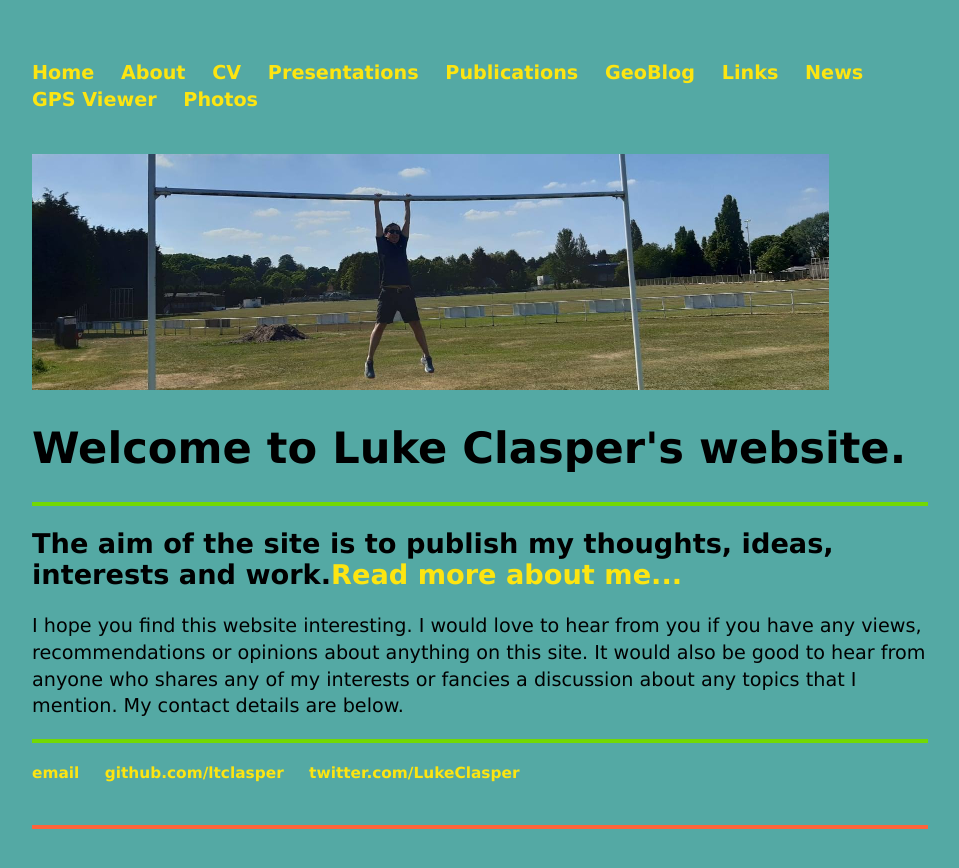
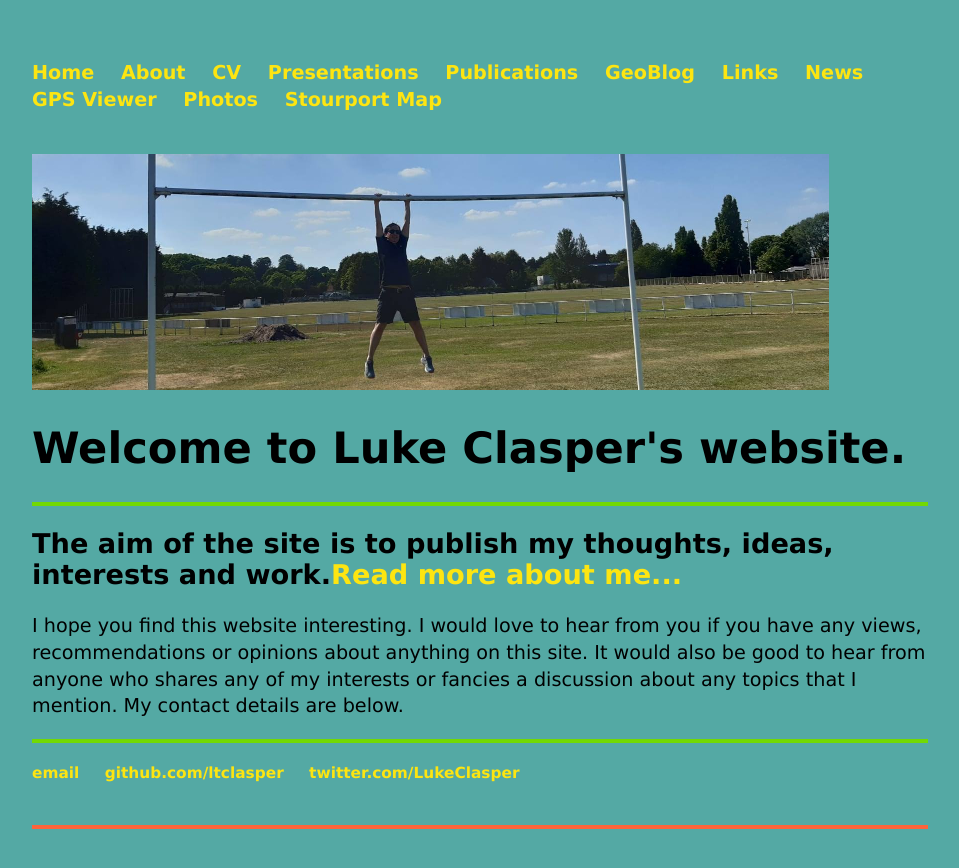
Before and after one commit to ltclasper/ltclasper.github.io, a Jekyll site: the page built from index.html, in a window 1280 px wide. Shown: the top 868 px of the page, without its empty margins (160-1119 px from the left). Built offline with Jekyll 4.4.1, drawn with Linux system fonts in a browser that asks for light colours.

Commit message:
Update default.html

```diff
--- a/_layouts/default.html
+++ b/_layouts/default.html
@@ -19,6 +19,7 @@
 				<li><a href="/news">News</a></li>
 				<li><a href="/gps traces viewer">GPS Viewer</a></li>
 				<li><a href="/photos">Photos</a></li>
+				<li><a href="/Stourport Map">Stourport Map</a></li>
 	    		</ul>
 			</nav>
 			<div class="container">
```
